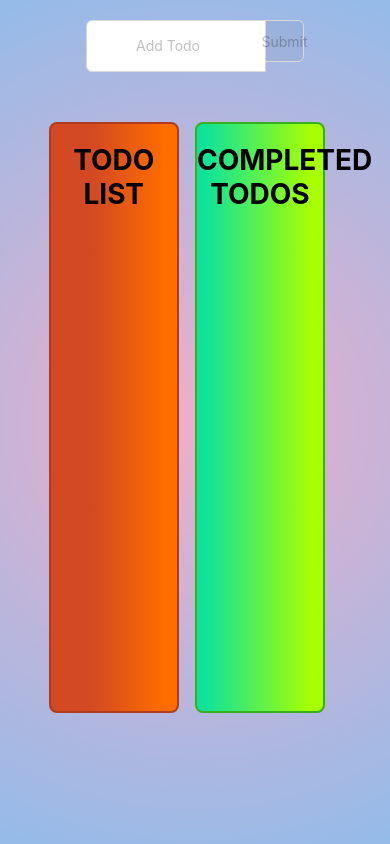
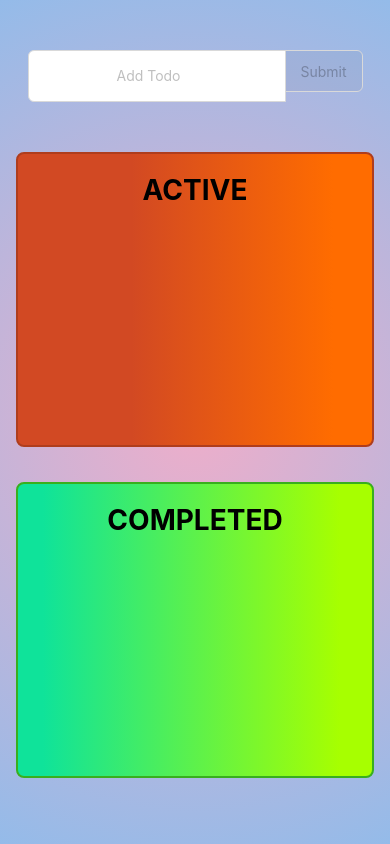
Before and after one commit to niloaydin/mental-arts-project, a React (Create React App) app: page / in a window 390 px wide. Built offline with nearby package versions, Linux system fonts and the light colour scheme.

Commit message:
implement responsive design

```diff
--- a/src/App.js
+++ b/src/App.js
@@ -10,12 +10,9 @@ function App() {
   const [isEditing, setIsEditing] = useState(false)
   const [completedTodos, setCompletedTodos] = useState([])
 
-
   const handleOnDragEnd = (result) => {
     const { source, destination } = result
     if (!destination) return;
-
-    console.log("QQQQ", result)
 
 
     if (destination.droppableId === source.droppableId
@@ -28,14 +25,13 @@ function App() {
 
 
     if (source.droppableId === "ActiveTodos") {
+
       add = active[source.index]
-      console.log("-----", add)
       active.splice(source.index, 1);
 
+    } else if (source.droppableId === "CompletedTodos") {
 
-    } else if (source.droppableId === "CompletedTodos") {
       add = complete[source.index]
-
       complete.splice(source.index, 1);
 
     }
@@ -46,8 +42,6 @@ function App() {
       complete.splice(destination.index, 0, add);
     }
 
-
-
     setCompletedTodos(complete)
     setTodos(active)
   }
@@ -55,12 +49,9 @@ function App() {
   return (
     <DragDropContext onDragEnd={handleOnDragEnd}>
       <div className={!isEditing ? "App" : "App edited"}>
-
         <TodoForm todos={todos} setTodos={setTodos} />
 
-
         <TodoList todos={todos} setTodos={setTodos} completedTodos={completedTodos} setCompletedTodos={setCompletedTodos} isEditing={isEditing} setIsEditing={setIsEditing} />
-
       </div>
     </DragDropContext>
   );
--- a/src/Components/Css/TodoForm.css
+++ b/src/Components/Css/TodoForm.css
@@ -1,12 +1,26 @@
 .todo_form_container {
-  padding-top: 20px;
+	padding-top: 20px;
 }
 
 .input {
-  height: 42px;
-  width: 40%;
+	height: 42px;
+	width: 50%;
 }
 .button {
-  height: 42px;
-  width: 10%;
+	height: 42px;
+	width: 10%;
 }
+
+@media (max-width: 772px) {
+	.button {
+		width: 20%;
+	}
+	.input {
+		width: 60%;
+	}
+}
+@media (max-width: 480px) {
+	.todo_form_container {
+		padding-top: 50px;
+	}
+}
--- a/src/Components/Css/TodoItem.css
+++ b/src/Components/Css/TodoItem.css
@@ -5,7 +5,7 @@
 }
 
 .todo_card {
-  margin-top: 10px;
+	margin-bottom: 20px;
 	width: 90%;
 }
 
--- a/src/Components/Css/TodoList.css
+++ b/src/Components/Css/TodoList.css
@@ -2,23 +2,25 @@
 	padding-top: 50px;
 }
 .active_todo_board {
-  background: linear-gradient(
-    90deg,
-    rgba(210, 73, 35, 1) 32%,
-    rgba(255, 108, 0, 1) 89%
-  );
+	background: linear-gradient(90deg, rgba(210, 73, 35, 1) 32%, rgba(255, 108, 0, 1) 89%);
 	border: 2px solid #af3d1d;
 	border-radius: 8px;
 
 	min-height: 70vh;
 }
 .completed_todo_board {
-  background: linear-gradient(
-    90deg,
-    rgba(15, 227, 154, 1) 7%,
-    rgba(167, 255, 0, 1) 91%
-  );
+	background: linear-gradient(90deg, rgba(15, 227, 154, 1) 7%, rgba(167, 255, 0, 1) 91%);
 	border-radius: 8px;
 	min-height: 70vh;
 	border: 2px solid #38af1d;
 }
+
+@media (max-width: 576px) {
+	.active_todo_board {
+		min-height: 35vh;
+	}
+	.completed_todo_board {
+		margin-top: 35px;
+		min-height: 35vh;
+	}
+}
--- a/src/Components/TodoForm.js
+++ b/src/Components/TodoForm.js
@@ -3,11 +3,12 @@ import { Input, Button, Form } from "antd";
 import "./Css/TodoForm.css";
 
 const TodoForm = ({ todos, setTodos }) => {
+
     const [input, setInput] = useState("");
     const [form] = Form.useForm();
 
     const addTodos = (todo) => {
-        if (!todo.text || /^\s*$/.test(todo.text)) return;
+        if (/^\s*$/.test(todo.text)) return;
         const newTodos = [todo, ...todos];
         setTodos(newTodos);
     };
--- a/src/Components/TodoList.js
+++ b/src/Components/TodoList.js
@@ -6,16 +6,13 @@ import { Droppable } from 'react-beautiful-dnd';
 
 const TodoList = ({ todos, setTodos, isEditing, setIsEditing, setCompletedTodos, completedTodos }) => {
 
-
     return (
         <div className="todo_list_container">
-
             <Row>
-
-                <Col span={8} offset={3}
+                <Col xs={{ span: 22, offset: 1 }} sm={{ span: 10, offset: 2 }} md={{ span: 8, offset: 3 }} lg={{ span: 8, offset: 3 }}
                     className="active_todo_board"
                 >
-                    <h1> TODO LIST</h1>
+                    <h1> ACTIVE</h1>
                     <Droppable droppableId="ActiveTodos">
                         {
                             (provided) => (
@@ -34,15 +31,8 @@ const TodoList = ({ todos, setTodos, isEditing, setIsEditing, setCompletedTodos,
                             )}
                     </Droppable>
                 </Col>
-
-
-
-
-
-
-                <Col span={8} offset={1} className="completed_todo_board">
-
-                    <h1>COMPLETED TODOS</h1>
+                <Col xs={{ span: 22, offset: 1 }} sm={{ span: 10, offset: 1 }} md={{ span: 8, offset: 1 }} lg={{ span: 8, offset: 1 }} className="completed_todo_board">
+                    <h1>COMPLETED</h1>
                     <Droppable droppableId="CompletedTodos">
                         {
                             (provided) => (
@@ -57,15 +47,8 @@ const TodoList = ({ todos, setTodos, isEditing, setIsEditing, setCompletedTodos,
                                 </div>
                             )}
                     </Droppable>
-
-
                 </Col>
-
-
-
             </Row>
-
-
         </div >
     );
 };
```
Also changed, not shown: src/Components/TodoItem.js (+1 -25 lines), .prettierrc.json (added). Lines whose indentation alone changed are shown as unchanged.
